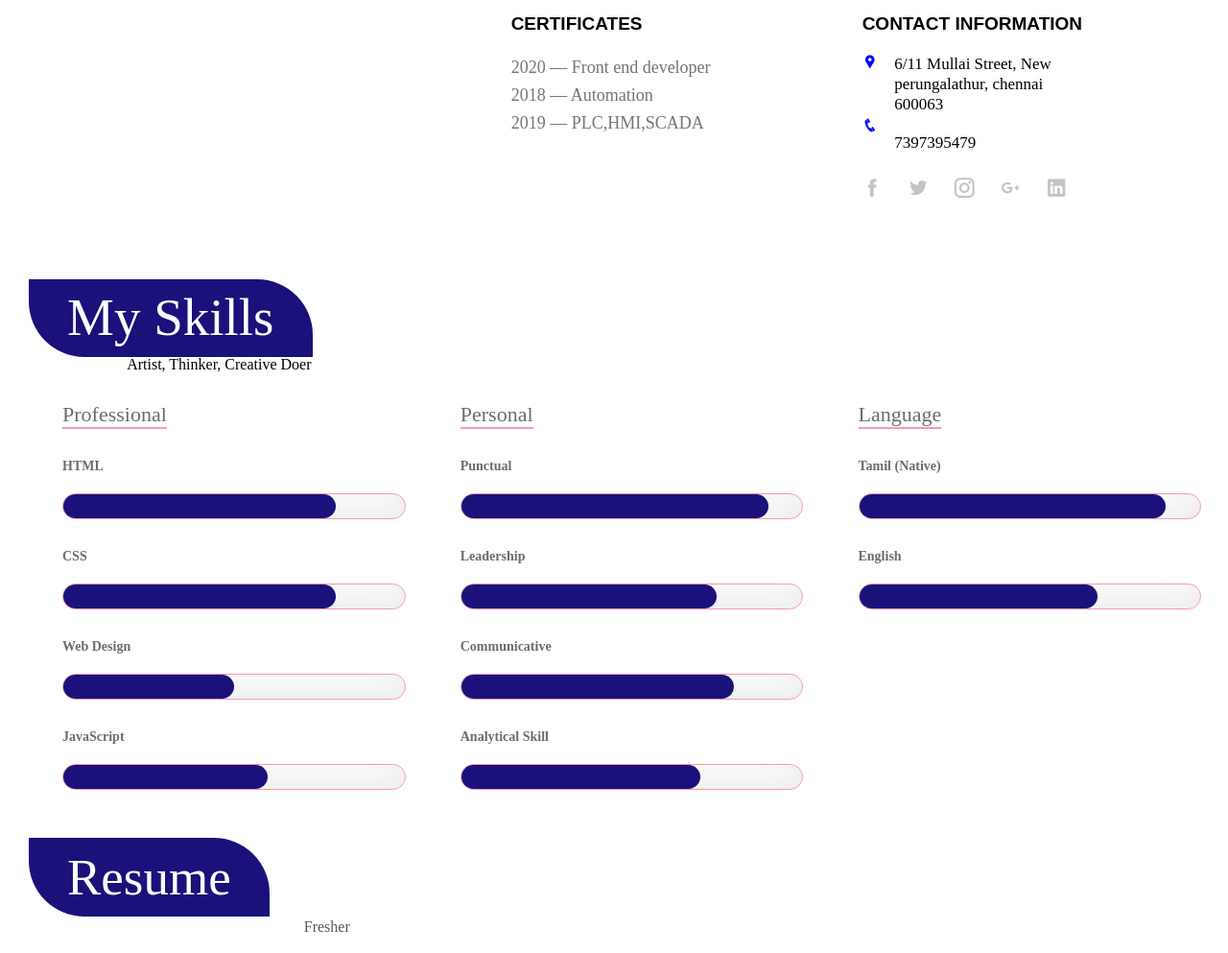
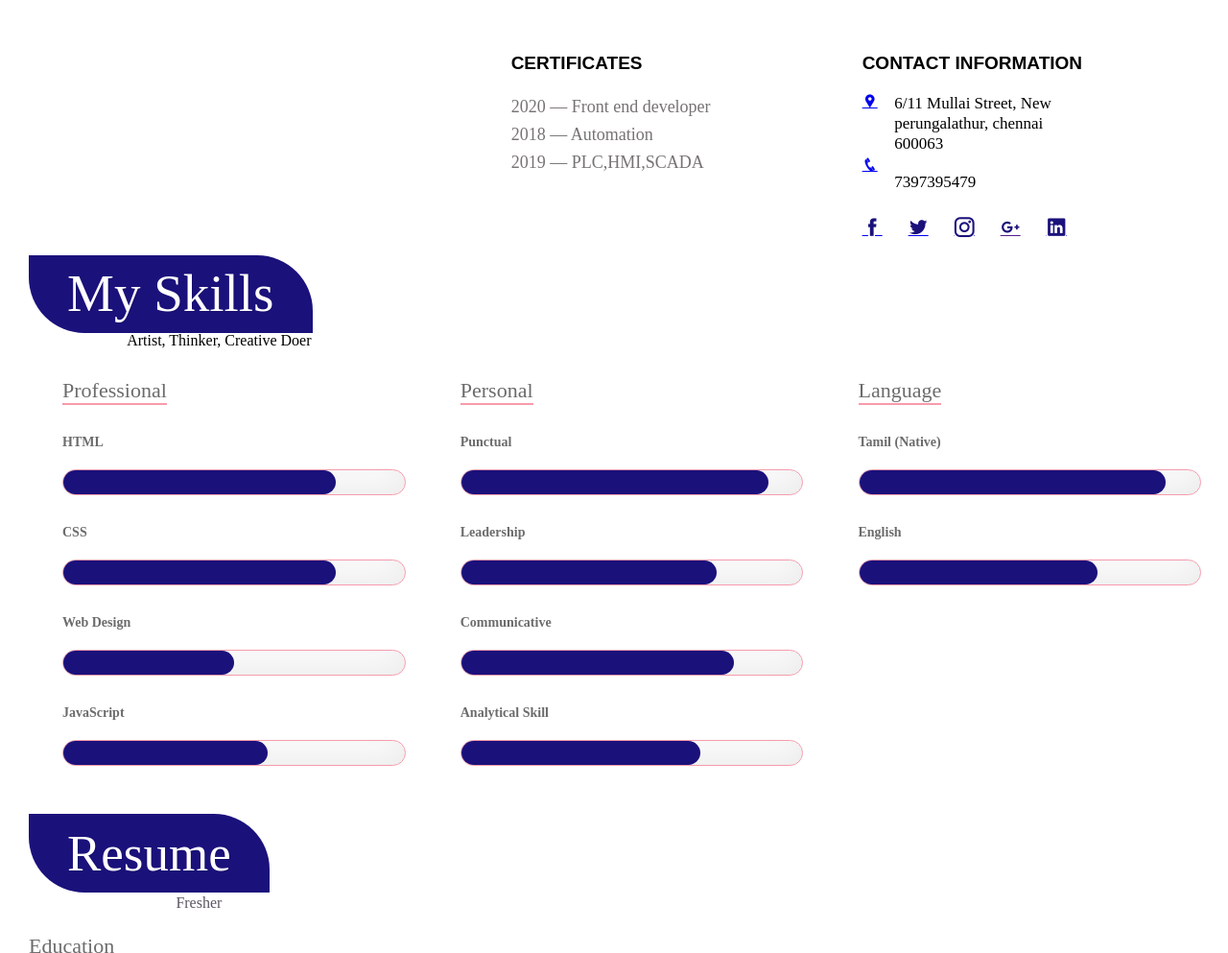
Before and after one commit to yogesh-rv/personal-website, a website: page app/index.html in a window 1280 px wide. Shown: the part 1279-2272 px from the top of the page at 96% size. Drawn offline with Linux system fonts and the light colour scheme; a web font is replaced by a local one.

Commit message:
modified ocde

```diff
--- a/app/css/main.css
+++ b/app/css/main.css
@@ -1,5 +1,5 @@
 body{
-
+    margin-top: 64px;
 }
 .container{
     margin-left: auto;
@@ -37,6 +37,7 @@ header{
     padding: 12px 20px;
     top: 0;
     left: 0;
+    position: fixed;
 }
 .header-logo{
     flex-basis: 50%;
@@ -154,6 +155,10 @@ header{
 #about .about-details{
 
 }
+.about-details-head h3{
+    color: #1b117b;
+
+}
 .about-details .about-details-head h3{
     font-size: 20px;
     padding-bottom: 24px;
@@ -259,7 +264,7 @@ header{
 }
 .about-contact-icon li{
     list-style: none;
-    color: blue;
+    color: #1b117b;
 }
 .about-contact-text {
     flex-basis: 85%;
@@ -275,11 +280,11 @@ header{
 .icon-wrapper{
     display: flex;
 }
-.icon-wrapper li{
+.icon-wrapper i{
     list-style: none;
     font-size: 21px;
     padding-right: 27px;
-    color: #c5c4c4;
+    color: #1b117b;
     padding-bottom: 65px;
 }
 .skills-heading h2{
--- a/app/css/responsive.css
+++ b/app/css/responsive.css
@@ -137,6 +137,10 @@
     }
 }
 @media (min-width: 992px){
+    header{
+        position: fixed;
+        width: 100%;
+    }
     .header-wrapper .logo {
         padding-left: 405px;
     }
@@ -173,6 +177,9 @@
         font-size: 18px;
         line-height: 29px;
     }
+    .resume-heading p {
+        text-align: center;
+    }
 }
 @media (min-width: 1200px){
     header{
@@ -189,6 +196,9 @@
     #hero h1 {
         font-size: 60px;
         padding-bottom: 50px;
+    }
+    .about-details-head h3{
+        font-size: 31px;
     }
     .over-image-1{
         display: flex;
@@ -211,6 +221,9 @@
     .skills-heading,
     .resume-heading{
         display: inline-block;
+    }
+    .resume-heading p {
+        text-align: center;
     }
     .about-wrapper-2 {
         display: block;
--- a/app/index.html
+++ b/app/index.html
@@ -82,12 +82,10 @@
                         <div class="about-circle-2">
                             <h1>75%</h1>
                             <p>CSS</p>
-
                         </div>
                         <div class="about-circle-3">
                             <h1>65%</h1>
                             <p>JAVASCRIPT</p>
-
                         </div>
                     </div>
                     <div class="about-4-info">
@@ -112,9 +110,17 @@
                             <div class="about-contact-wrapper">
                                 <ul class="about-contact-icon">
                                     <div class="about-icon-between">
-                                      <li><i class="icofont-google-map"></i></li>
+                                        <li>
+                                            <a href="https://www.google.com/maps/dir/12.909002,80.101024//@12.9090833,80.0660044,13z/data=!4m4!4m3!1m1!4e1!1m0">
+                                              <i class="icofont-google-map"></i>
+                                            </a>
+                                        </li>
                                     </div>
-                                      <li><i class="icofont-phone"></i></li>
+                                        <li>
+                                            <a href="7397395479">
+                                             <i class="icofont-phone"></i>
+                                            </a>
+                                        </li>
                                 </ul>
                                 <ul class="about-contact-text">
                                     <div class="about-text-between">
@@ -123,20 +129,18 @@
                                     </div>
                                        <li>7397395479</li>
                                 </ul>
-
                             </div>
                             <ul class="icon-wrapper">
-                                <li><i class="icofont-facebook"></i></li>
-                                <li><i class="icofont-twitter"></i></li>
-                                <li><i class="icofont-instagram"></i></li>
-                                <li><i class="icofont-google-plus"></i></li>
-                                <li><i class="icofont-linkedin"></i></li>
+                               <div><a href="https://www.facebook.com/yogesh.yogesh.37266"><i class="icofont-facebook"></i></a></div>
+                               <div><a href="https://twitter.com/Yogeshravi24"><i class="icofont-twitter"></i></a></div>
+                               <div><a href="https://www.instagram.com/yogeshravi24/" ><i class="icofont-instagram"></i></a></div>
+                               <div><a href=""><i class="icofont-google-plus"></i></a></div>
+                               <div><a href="https://www.linkedin.com/in/yogesh-ravi-92b537198/"><i class="icofont-linkedin"></i></a></div>
                             </ul>
                         </div>
                     </div>
                 </div>
             </div>
-
         </div>
     </div>
     <div id="skills">
@@ -262,6 +266,5 @@
           </div>
        </div>
     </div>
-
 </body>
 </html>
```
